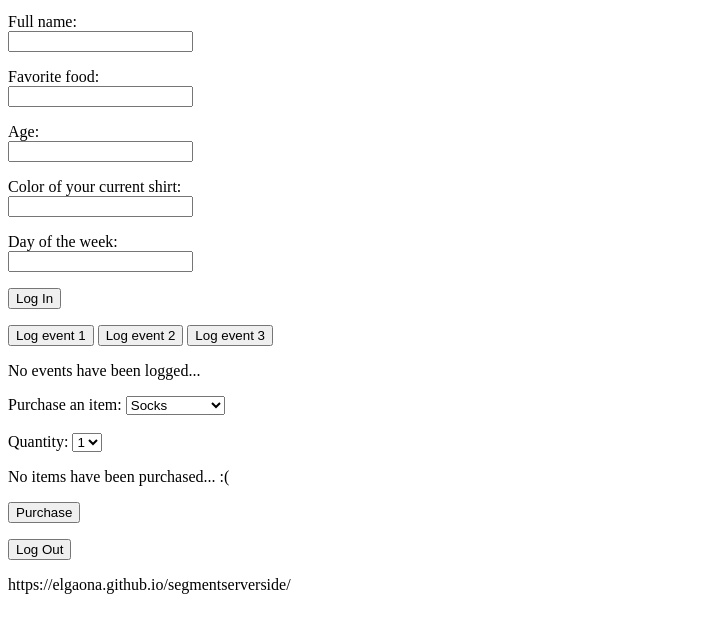
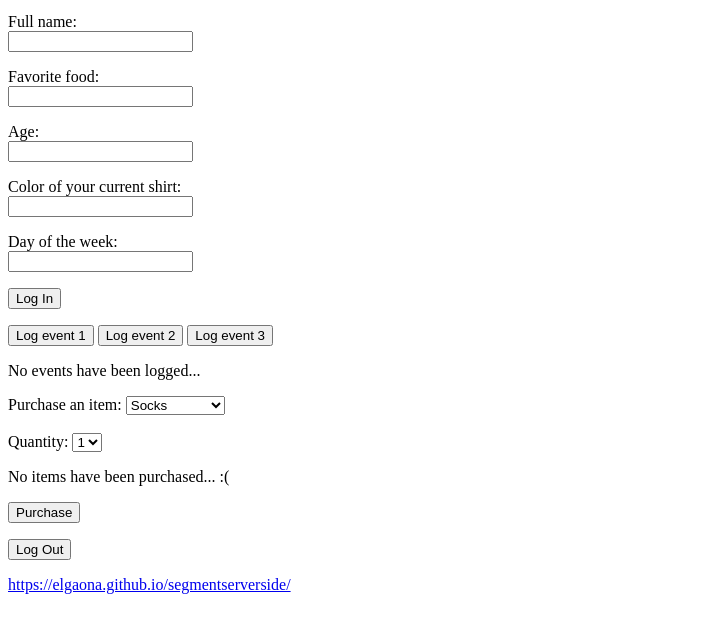
Before and after one commit to elgaona/ampjssdk, a plain HTML site: page index.html in a window 1280 px wide. Shown: the part 87-720 px from the top of the page, without its empty margins (0-707 px from the left). Drawn offline with Linux system fonts and the light colour scheme.

Commit message:
Update index.html

```diff
--- a/index.html
+++ b/index.html
@@ -85,7 +85,7 @@ amplitude.getInstance().init('9e139c325cd539f85b840be18a103663', null, {
         <p>
             <button onclick="logOut()">Log Out</button>
         </p>
-<p href="https://elgaona.github.io/segmentserverside/">https://elgaona.github.io/segmentserverside/</p>
+<a href="https://elgaona.github.io/segmentserverside/">https://elgaona.github.io/segmentserverside/</a>
     </body>
 
     <script>
```
